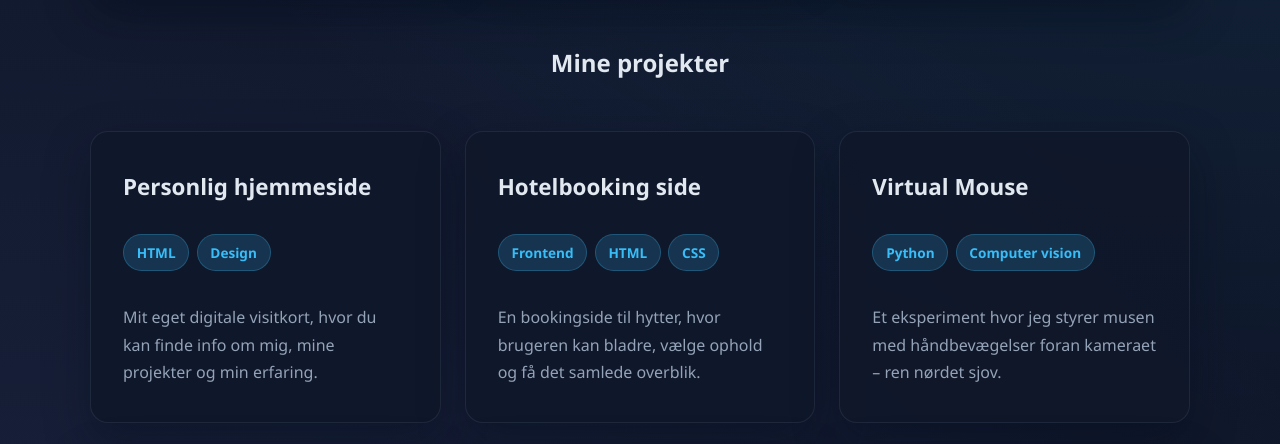
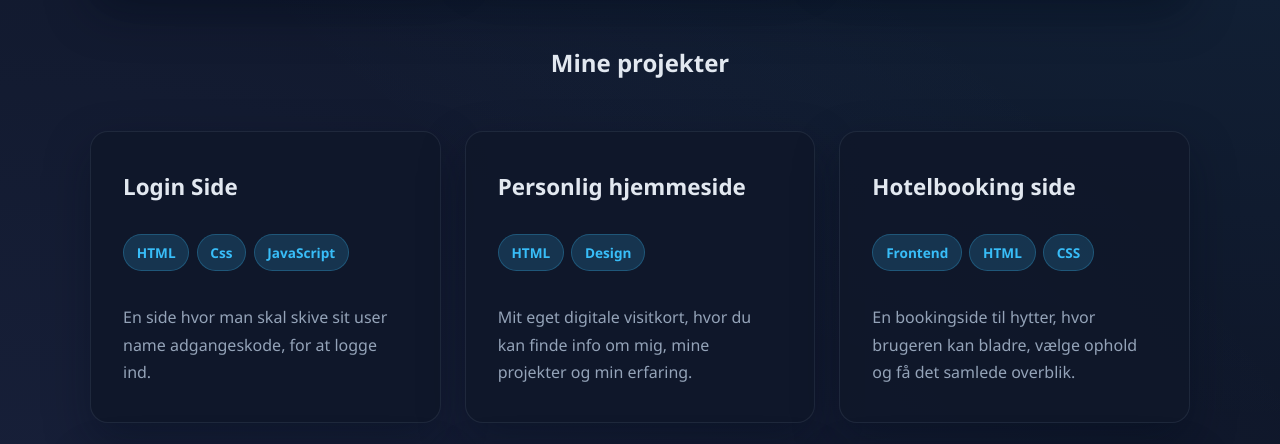
Before and after one commit to William-Madsen/projeker, a plain HTML site: page personlige_hjemme_side/Projekter.html in a window 1280 px wide. Shown: the part 1020-1464 px from the top of the page. Drawn offline with Linux system fonts and the light colour scheme.

Commit message:
Add project card for login page with description and tags

```diff
--- a/personlige_hjemme_side/Projekter.html
+++ b/personlige_hjemme_side/Projekter.html
@@ -55,6 +55,16 @@
             <h2 class="center">Mine projekter</h2>
             <br>
             <section id="projektliste" class="project-grid left">
+
+                 <article class="project-card">
+                    <h2>Login Side</h2>
+                    <ul class="project-tags">
+                        <li>HTML</li>
+                        <li>Css</li>
+                        <li>JavaScript</li>
+                    </ul>
+                    <p>En side hvor man skal skive sit user name adgangeskode, for at logge ind.</p>
+                </article>
 
                 <article class="project-card">
                     <h2>Personlig hjemmeside</h2>
```
